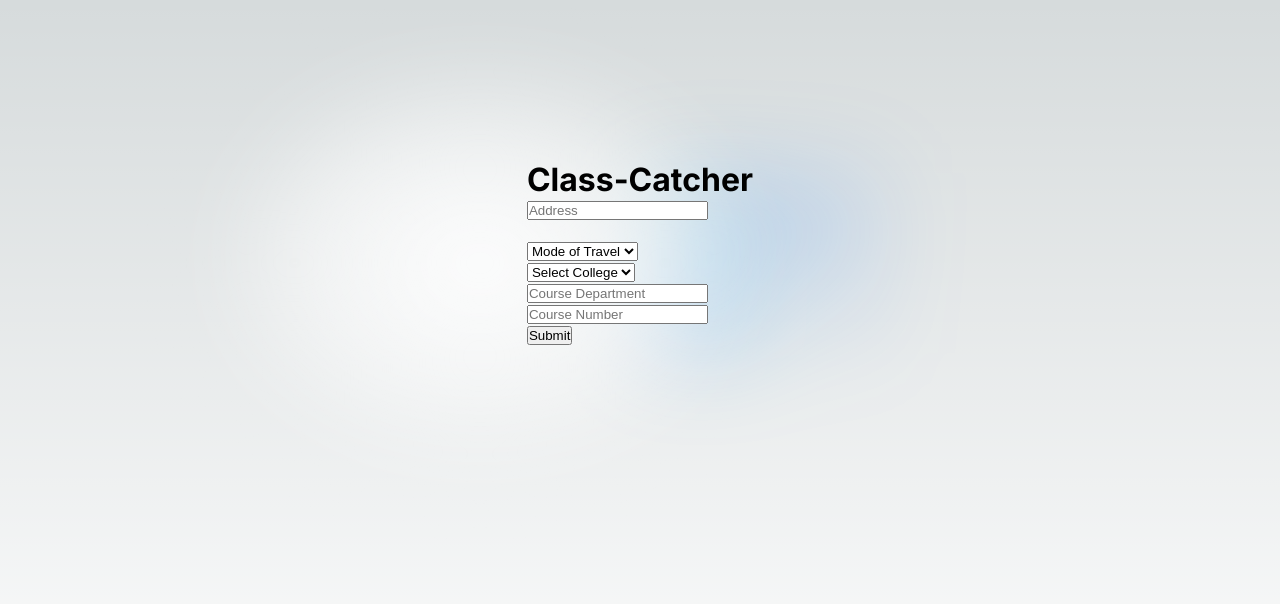
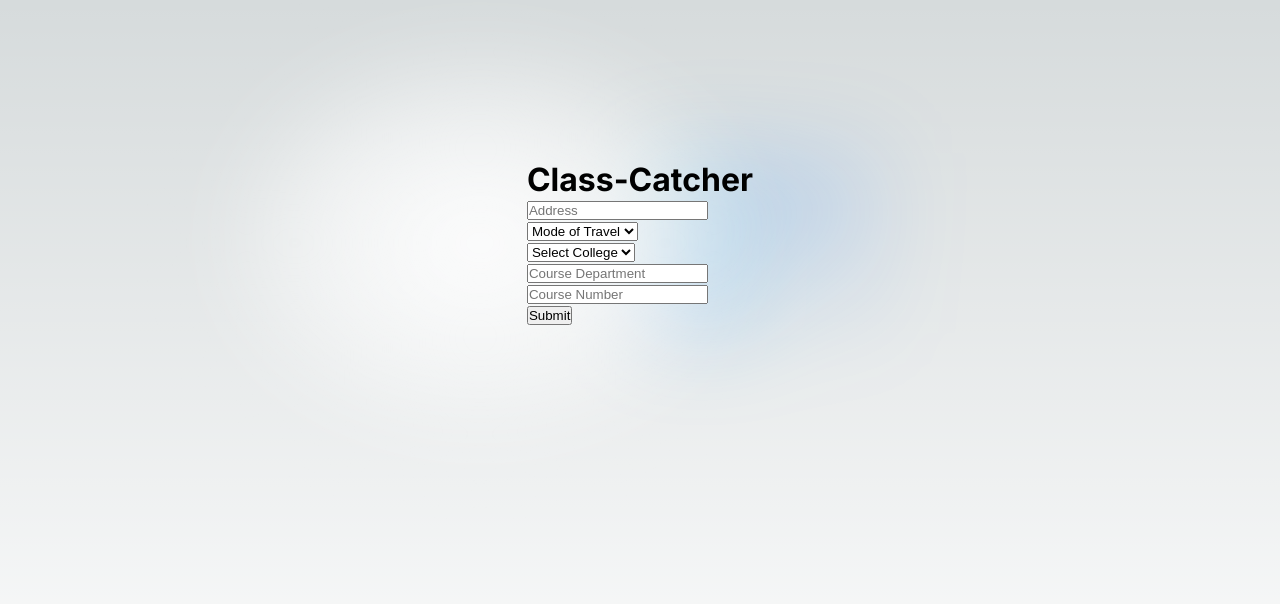
Before and after one commit to EfimSo/class-catcher, a Next.js app in the folder class-catcher-frontend/: page / in a window 1280 px wide. Shown: the top 604 px of the page. Built offline with nearby package versions, Linux system fonts and the light colour scheme.

Commit message:
fix the padding on the address text

```diff
--- a/class-catcher-frontend/src/app/page.module.css
+++ b/class-catcher-frontend/src/app/page.module.css
@@ -291,7 +291,7 @@
 .address-search {
   position: relative;
   width: 100%;
-  margin-bottom: 20px;
+  /* margin-bottom: 20px; */
 }
 
 .address-dropdown {
```
